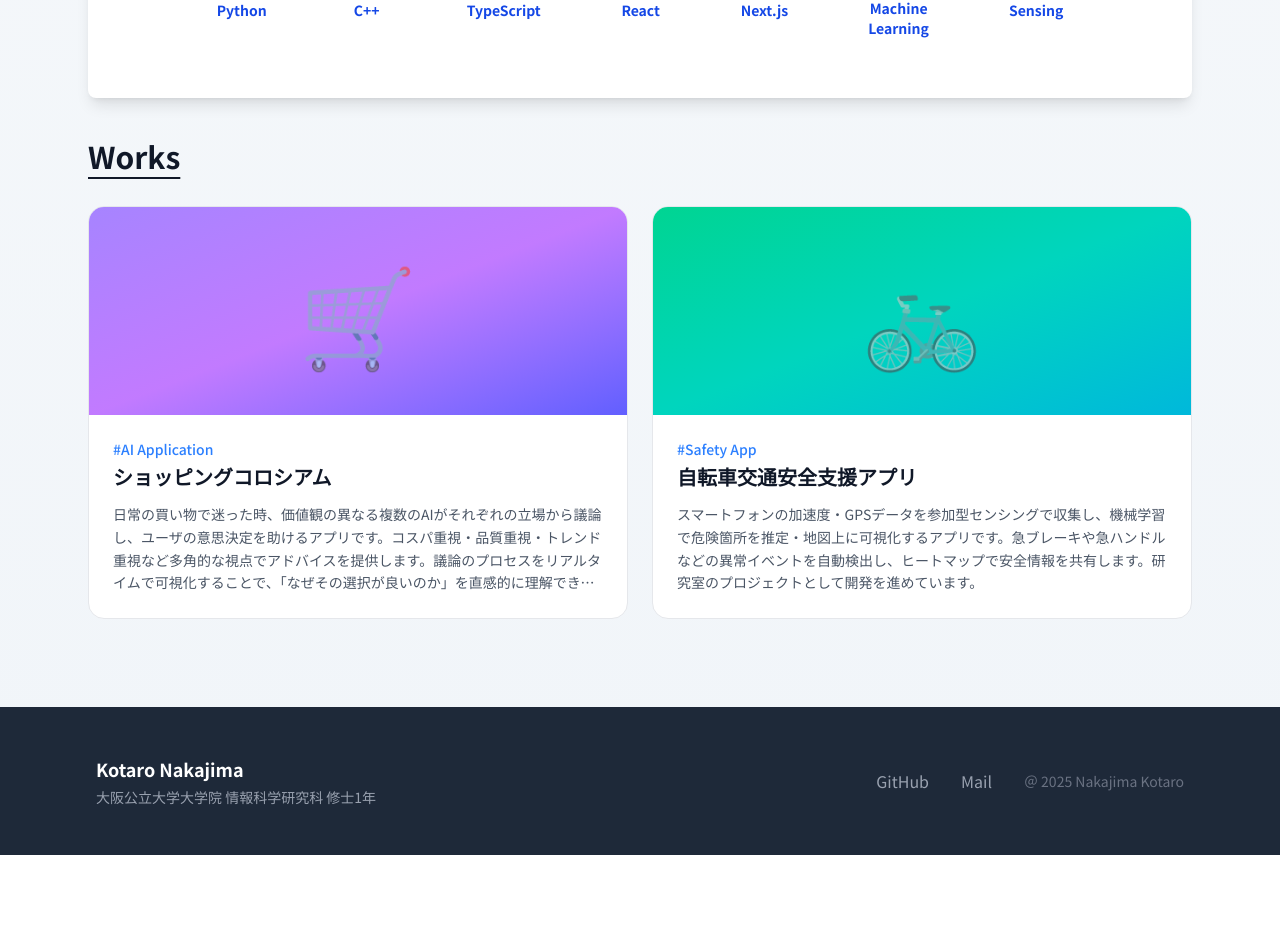
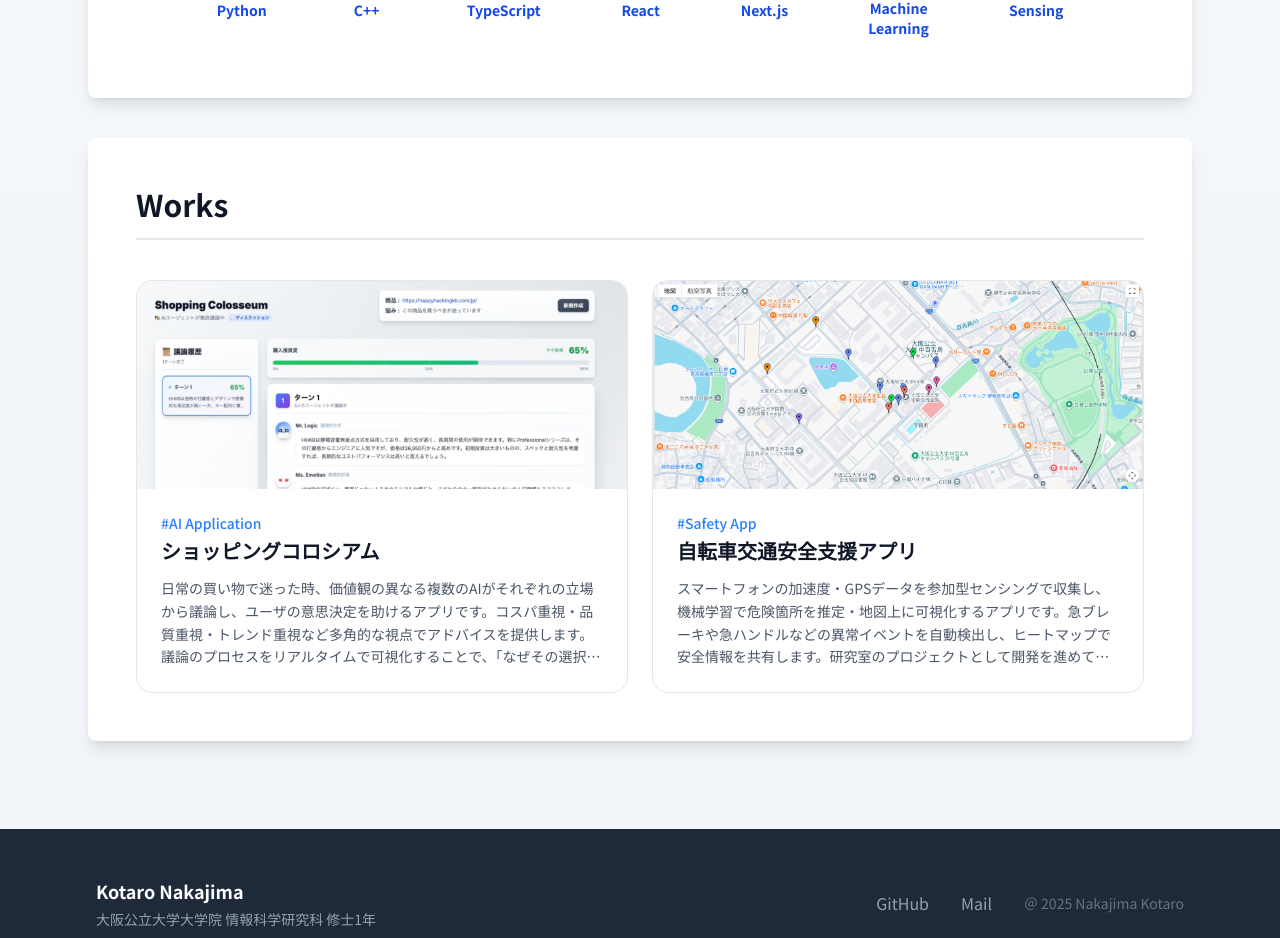
Before and after one commit to naka03193282/my-portfolio, a Next.js app: page / in a window 1280 px wide. Shown: the part 1356-2294 px from the top of the page. Before the commit the page ends 2211 px from the top, so only its background shows below. Built offline with nearby package versions, Linux system fonts and the light colour scheme.

Commit message:
fix: worksの作品画像を追加した

```diff
--- a/app/components/Works.tsx
+++ b/app/components/Works.tsx
@@ -1,5 +1,6 @@
 "use client";
 
+import Image from "next/image";
 import { useState } from "react";
 
 type Work = {
@@ -11,6 +12,7 @@ type Work = {
   tags: string[];
   gradient: string;
   emoji: string;
+  image?: string;
 };
 
 const works: Work[] = [
@@ -25,6 +27,7 @@ const works: Work[] = [
     tags: ["AI", "LLM", "マルチエージェント", "意思決定支援"],
     gradient: "from-violet-400 via-purple-400 to-indigo-500",
     emoji: "🛒",
+    image: "/ショッピングコロシアム.png",
   },
   {
     id: 2,
@@ -37,6 +40,7 @@ const works: Work[] = [
     tags: ["参加型センシング", "地図可視化", "安全支援", "Python", "Next.js"],
     gradient: "from-emerald-400 via-teal-400 to-cyan-500",
     emoji: "🚲",
+    image: "/自転車webアプリ.png",
   },
 ];
 
@@ -45,10 +49,9 @@ export default function Works() {
 
   return (
     <section id="works">
-      <h2 className="text-3xl font-bold text-gray-900 mb-8 underline decoration-2 underline-offset-8">
-        Works
-      </h2>
-      <div className="grid grid-cols-1 sm:grid-cols-2 gap-6">
+      <div className="bg-white rounded-lg shadow-lg p-12">
+        <h2 className="text-3xl font-bold text-gray-900 mb-10 border-b-2 border-gray-200 pb-4">Works</h2>
+        <div className="grid grid-cols-1 sm:grid-cols-2 gap-6">
         {works.map((work) => (
           <button
             key={work.id}
@@ -56,11 +59,15 @@ export default function Works() {
             onClick={() => setSelected(work)}
             className="text-left bg-white border border-gray-200 rounded-2xl overflow-hidden hover:shadow-xl hover:-translate-y-1 transition-all duration-200 cursor-pointer group"
           >
-            <div
-              className={`w-full h-52 bg-gradient-to-br ${work.gradient} flex items-center justify-center`}
-            >
-              <span className="text-8xl opacity-60 select-none">{work.emoji}</span>
-            </div>
+            {work.image ? (
+              <div className="w-full h-52 relative">
+                <Image src={work.image} alt={work.title} fill className="object-cover object-top" />
+              </div>
+            ) : (
+              <div className={`w-full h-52 bg-gradient-to-br ${work.gradient} flex items-center justify-center`}>
+                <span className="text-8xl opacity-60 select-none">{work.emoji}</span>
+              </div>
+            )}
             <div className="p-6">
               <p className="text-blue-500 text-sm font-medium mb-1">{work.category}</p>
               <h3 className="text-xl font-bold text-gray-900 mb-3 group-hover:text-blue-600 transition-colors">
@@ -70,6 +77,7 @@ export default function Works() {
             </div>
           </button>
         ))}
+        </div>
       </div>
 
       {selected && (
@@ -81,11 +89,15 @@ export default function Works() {
             className="bg-white rounded-2xl shadow-2xl max-w-4xl w-full overflow-hidden"
             onClick={(e) => e.stopPropagation()}
           >
-            <div
-              className={`w-full h-72 bg-gradient-to-br ${selected.gradient} flex items-center justify-center`}
-            >
-              <span className="text-9xl opacity-60 select-none">{selected.emoji}</span>
-            </div>
+            {selected.image ? (
+              <div className="w-full h-72 relative">
+                <Image src={selected.image} alt={selected.title} fill className="object-cover object-top" />
+              </div>
+            ) : (
+              <div className={`w-full h-72 bg-gradient-to-br ${selected.gradient} flex items-center justify-center`}>
+                <span className="text-9xl opacity-60 select-none">{selected.emoji}</span>
+              </div>
+            )}
             <div className="p-12">
               <div className="flex items-start justify-between mb-1">
                 <p className="text-blue-500 text-sm font-medium">{selected.category}</p>
```
Also changed, not shown: public/ショッピングコロシアム.png (added), public/自転車webアプリ.png (added).
